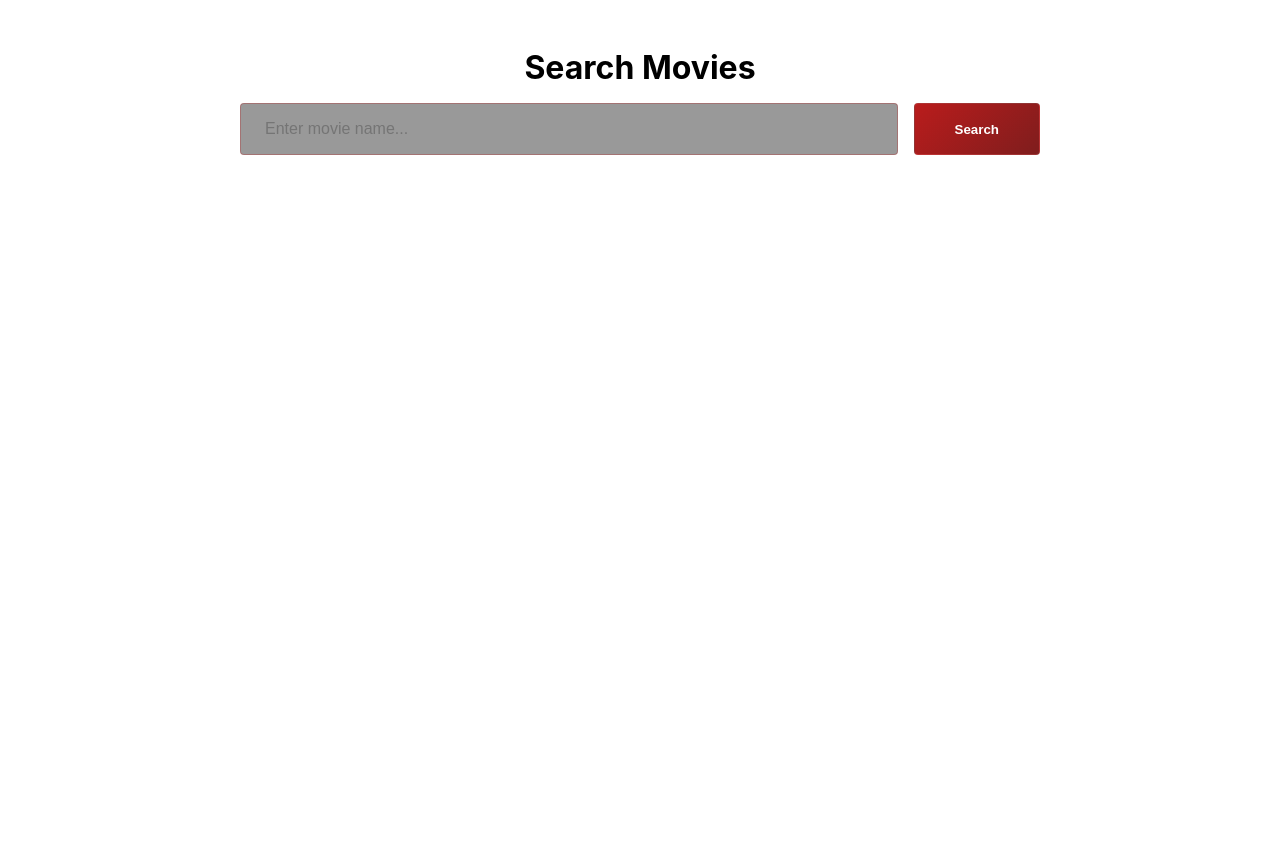
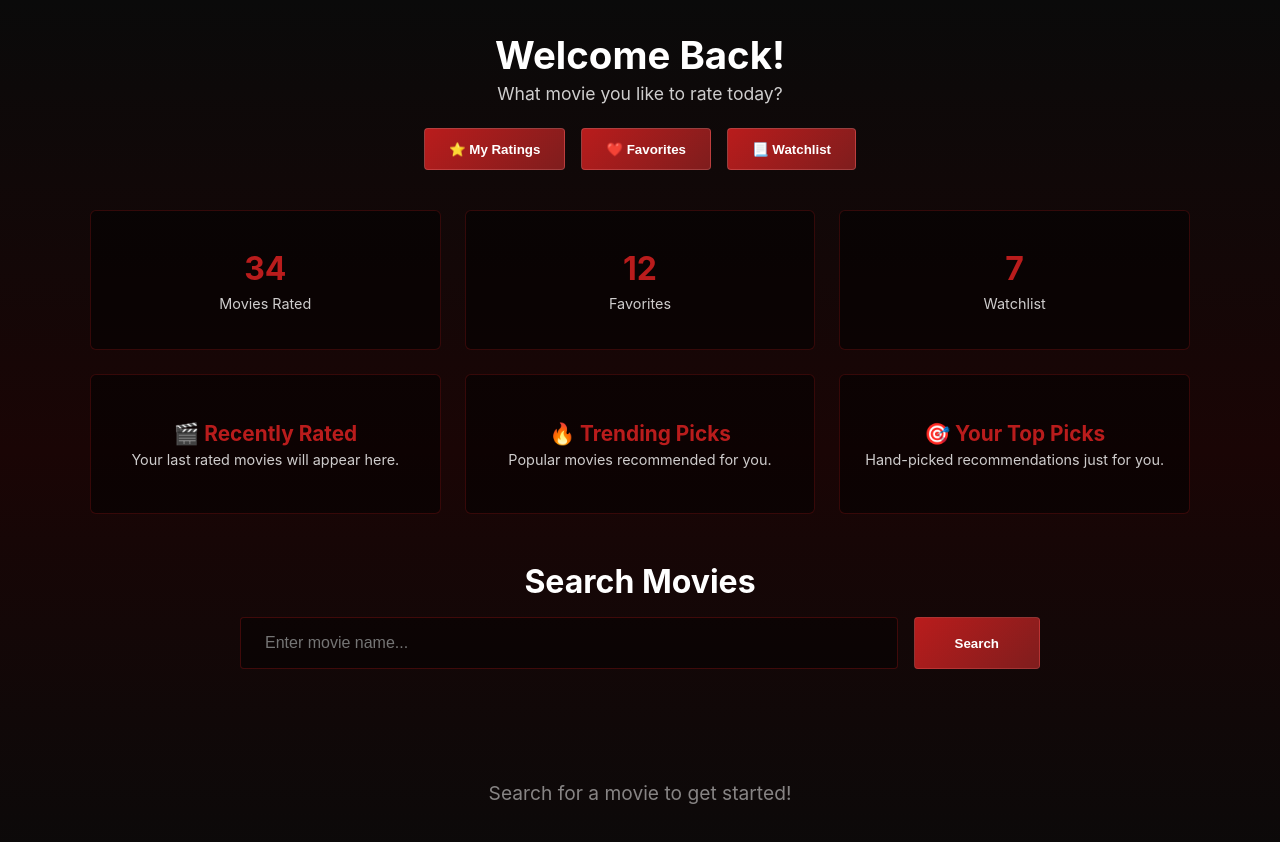
Before and after one commit to IsaacLaRose/MoviePals, a React (Create React App) app in the folder frontend/: page /search in a window 1280 px wide. Shown: the top 842 px of the page. Before the commit the page ends 800 px from the top, so only its background shows below. Built offline with nearby package versions, Linux system fonts and the light colour scheme.

Commit message:
Refactor MovieSearch component and improve error handling
Ibrahim edit

```diff
--- a/frontend/src/components/Movies/MovieSearch.jsx
+++ b/frontend/src/components/Movies/MovieSearch.jsx
@@ -1,60 +1,144 @@
-import React, { useState } from 'react';
-import { searchMovies } from '../../services/movieService';
-import './Movies.css';
-
-
+import React, { useState } from "react";
+import { searchMovies } from "../../services/movieService";
+import RateModal from "../RateModal/RateModal";
+import "./Movies.css";
 
 function MovieSearch() {
-  const [searchTerm, setSearchTerm] = useState('');
+  const [searchTerm, setSearchTerm] = useState("");
   const [movies, setMovies] = useState([]);
   const [loading, setLoading] = useState(false);
-  const [error, setError] = useState('');
+  const [error, setError] = useState("");
 
-
+  const [selectedMovie, setSelectedMovie] = useState(null);
+  const [showModal, setShowModal] = useState(false);
 
   const handleSearch = async (e) => {
     e.preventDefault();
 
-
-
     if (!searchTerm.trim()) {
-      setError('Please enter a movie name');
+      setError("Please enter a movie name");
       return;
     }
 
-
-
     setLoading(true);
-    setError('');
-
-
+    setError("");
 
     try {
-      // This will call your backend API
-      const data= await searchMovies(searchTerm);
-      setMovies(data.results);
+      const data = await searchMovies(searchTerm);
 
+      // ⭐ FIX TMDB IMAGE FIELD
+      const formatted = data.results.map((m) => ({
+        ...m,
+        poster: m.poster_path
+          ? `https://image.tmdb.org/t/p/w500${m.poster_path}`
+          : null,
+      }));
 
+      setMovies(formatted);
 
-      if (data.results.length === 0) {
-        setError('No movies found. Try a different search.');
+      if (formatted.length === 0) {
+        setError("No movies found. Try a different search.");
       }
     } catch (err) {
-      setError('Failed to search movies. Make sure the backend is running.');
+      setError("Failed to search movies. Make sure the backend is running.");
       console.error(err);
     } finally {
       setLoading(false);
     }
   };
 
+  // ⭐ open modal
+  const openRatingModal = (movie) => {
+    setSelectedMovie(movie);
+    setShowModal(true);
+  };
 
+  // ⭐ save to localStorage (temporary backend)
+  const saveRating = (stars, comment) => {
+    const ratingData = {
+      ...selectedMovie,
+      rating: stars,
+      comment,
+    };
+
+    let stored = JSON.parse(localStorage.getItem("ratings") || "[]");
+
+    const existingIndex = stored.findIndex((m) => m.id === selectedMovie.id);
+
+    if (existingIndex >= 0) {
+      stored[existingIndex] = ratingData;
+    } else {
+      stored.push(ratingData);
+    }
+
+    localStorage.setItem("ratings", JSON.stringify(stored));
+
+    setShowModal(false);
+  };
 
   return (
+    <div className="dashboard-container">
+      <div className="main-content">
+        {/* WELCOME HEADER */}
+        <div className="welcome-section">
+          <h1>Welcome Back!</h1>
+          <p>What movie you like to rate today?</p>
 
-    <div className="movie-search-container">
-      {/* Search Bar */}
+          <div className="action-buttons">
+            <button className="action-btn" onClick={() => (window.location.href = "/ratings")}>
+              ⭐ My Ratings
+            </button>
+
+            <button className="action-btn" onClick={() => (window.location.href = "/favorites")}>
+              ❤️ Favorites
+            </button>
+
+            <button className="action-btn" onClick={() => (window.location.href = "/watchlist")}>
+              📃 Watchlist
+            </button>
+          </div>
+        </div>
+
+        {/* 6-box grid */}
+        <div className="dashboard-grid">
+          <div className="dashboard-box" onClick={() => (window.location.href = "/ratings")}>
+            <h2>34</h2>
+            <p>Movies Rated</p>
+          </div>
+
+          <div className="dashboard-box" onClick={() => (window.location.href = "/favorites")}>
+            <h2>12</h2>
+            <p>Favorites</p>
+          </div>
+
+          <div className="dashboard-box" onClick={() => (window.location.href = "/watchlist")}>
+            <h2>7</h2>
+            <p>Watchlist</p>
+          </div>
+
+          <div className="dashboard-box" onClick={() => (window.location.href = "/ratings")}>
+            <h3>🎬 Recently Rated</h3>
+            <p>Your last rated movies will appear here.</p>
+          </div>
+
+          <div className="dashboard-box" onClick={() => (window.location.href = "/trending")}>
+            <h3>🔥 Trending Picks</h3>
+            <p>Popular movies recommended for you.</p>
+          </div>
+
+          <div
+  className="dashboard-box"
+  onClick={() => (window.location.href = "/top-picks")}
+>
+  <h3>🎯 Your Top Picks</h3>
+  <p>Hand-picked recommendations just for you.</p>
+</div>
+        </div>
+
+        {/* SEARCH BAR */}
         <div className="search-section">
           <h1>Search Movies</h1>
+
           <form onSubmit={handleSearch} className="search-form">
             <input
               type="text"
@@ -64,43 +148,53 @@ function MovieSearch() {
               className="search-input"
             />
             <button type="submit" className="search-button" disabled={loading}>
-            {loading ? 'Searching...' : 'Search'}
+              {loading ? "Searching..." : "Search"}
             </button>
           </form>
+
           {error && <p className="error-message">{error}</p>}
         </div>
 
-
-
-      {/* Movie Results */}
+        {/* SEARCH RESULTS */}
         <div className="movie-results">
           {movies.map((movie) => (
             <div key={movie.id} className="movie-card">
               <img
-              src={movie.poster  ? movie.poster : 'https://via.placeholder.com/300x450?text=No+Poster'}
+                src={
+                  movie.poster
+                    ? movie.poster
+                    : "https://via.placeholder.com/300x450?text=No+Poster"
+                }
                 alt={movie.title}
                 className="movie-poster"
               />
+
               <div className="movie-info">
                 <h3 className="movie-title">{movie.title}</h3>
-              <p className="movie-year">{movie.release_date?.slice(0,4)}</p>
-              <button className="rate-button">Rate This Movie</button>
+                <p className="movie-year">{movie.release_date?.slice(0, 4)}</p>
+
+                <button className="rate-button" onClick={() => openRatingModal(movie)}>
+                  Rate This Movie
+                </button>
               </div>
             </div>
           ))}
         </div>
 
-
-
+        {/* EMPTY STATE */}
         {movies.length === 0 && !loading && !error && (
           <div className="empty-state">
             <p>Search for a movie to get started!</p>
           </div>
         )}
       </div>
+
+      {/* ⭐ RATING MODAL */}
+      {showModal && (
+        <RateModal movie={selectedMovie} onClose={() => setShowModal(false)} onSave={saveRating} />
+      )}
+    </div>
   );
 }
 
-
-
 export default MovieSearch;
```
Lines whose indentation alone changed are shown as unchanged.
